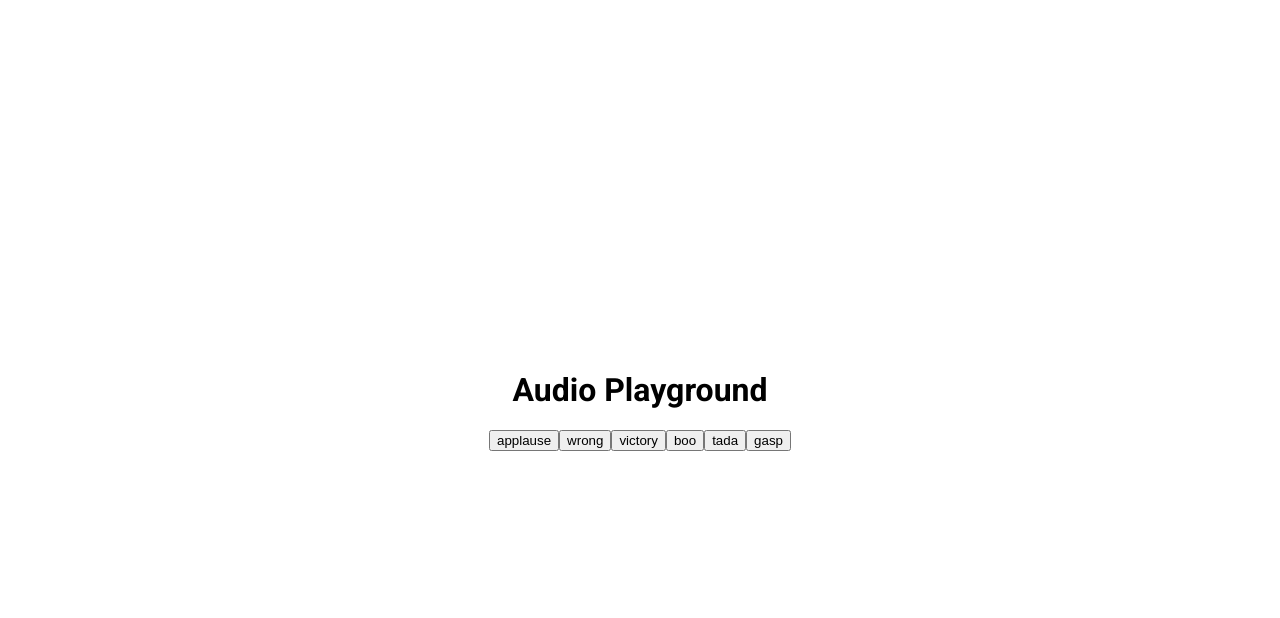
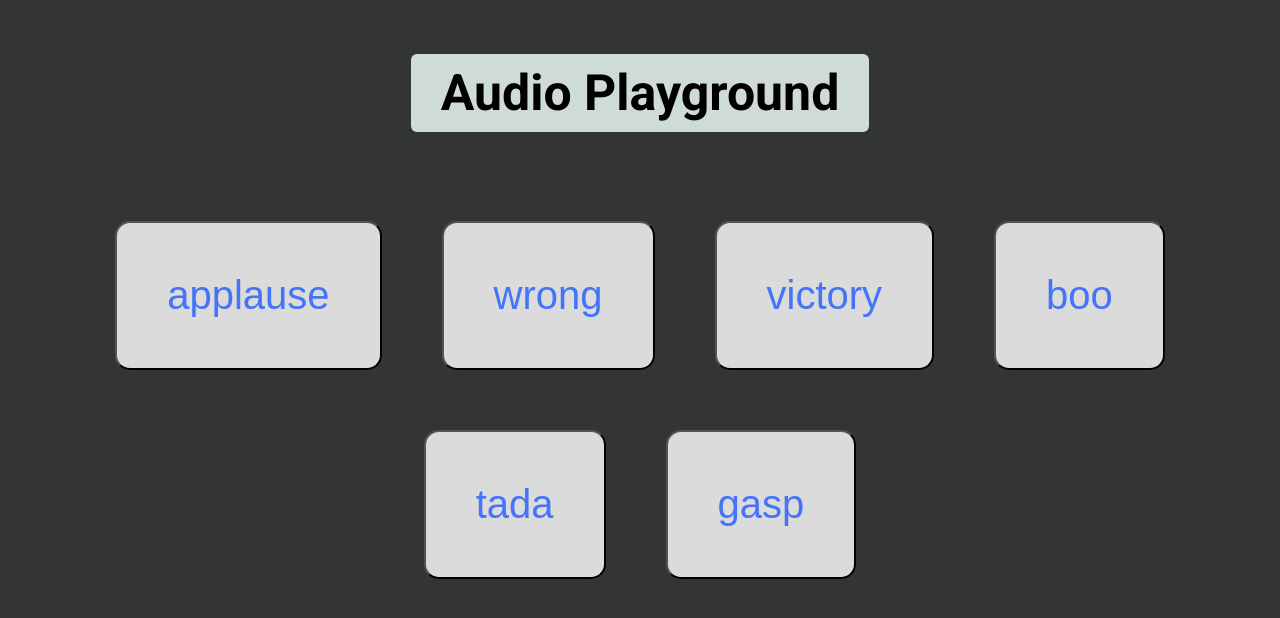
Before and after one commit to Pascha-404/Audio-Playground, a plain HTML site: page index.html in a window 1280 px wide. Drawn offline with Linux system fonts and the light colour scheme.

Commit message:
styled page

```diff
--- a/style.css
+++ b/style.css
@@ -13,8 +13,39 @@ body {
     justify-content: center;
     margin: 0;
     overflow: hidden;
+    background-color: #333533;
+    position: relative;
+}
+
+h1 {
+    background-color: #CFDBD5;
+    padding: 10px 30px;
+    border-radius: 6px;
+    position: absolute;
+    top: 20px;
+    font-size: 50px;
 }
 
 .btn {
+background-color: rgba(255, 255, 255, 0.822);
+font-size: 40px;
+padding: 50px 50px;
+border-radius: 15px;
+margin: 30px;
+color: #4374FA;
+}
 
+.btn:active{
+    transform: scale(0.98);
 }
+
+.btn:focus{
+    outline: none;
+}
+
+.soundContainer {
+    display: flex;
+    flex-wrap: wrap;
+    align-items: center;
+    justify-content: center;
+}
```
